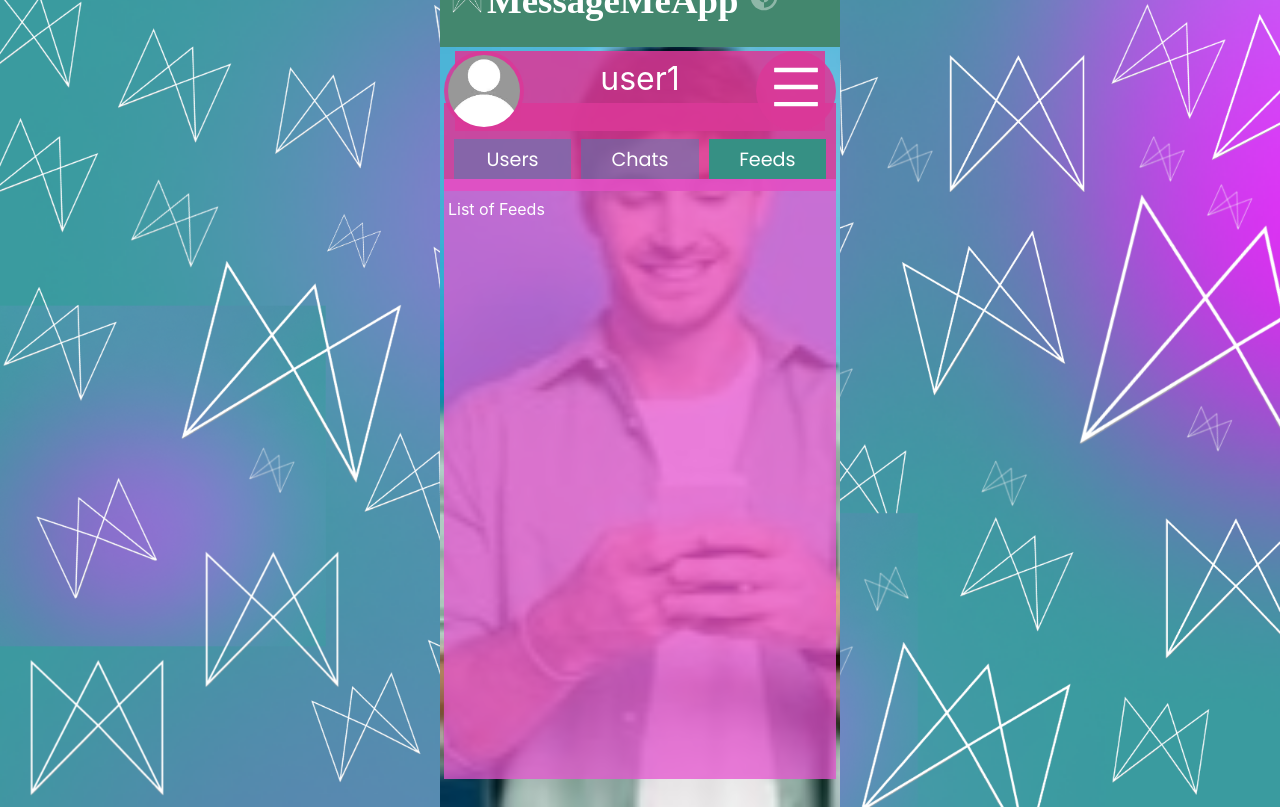
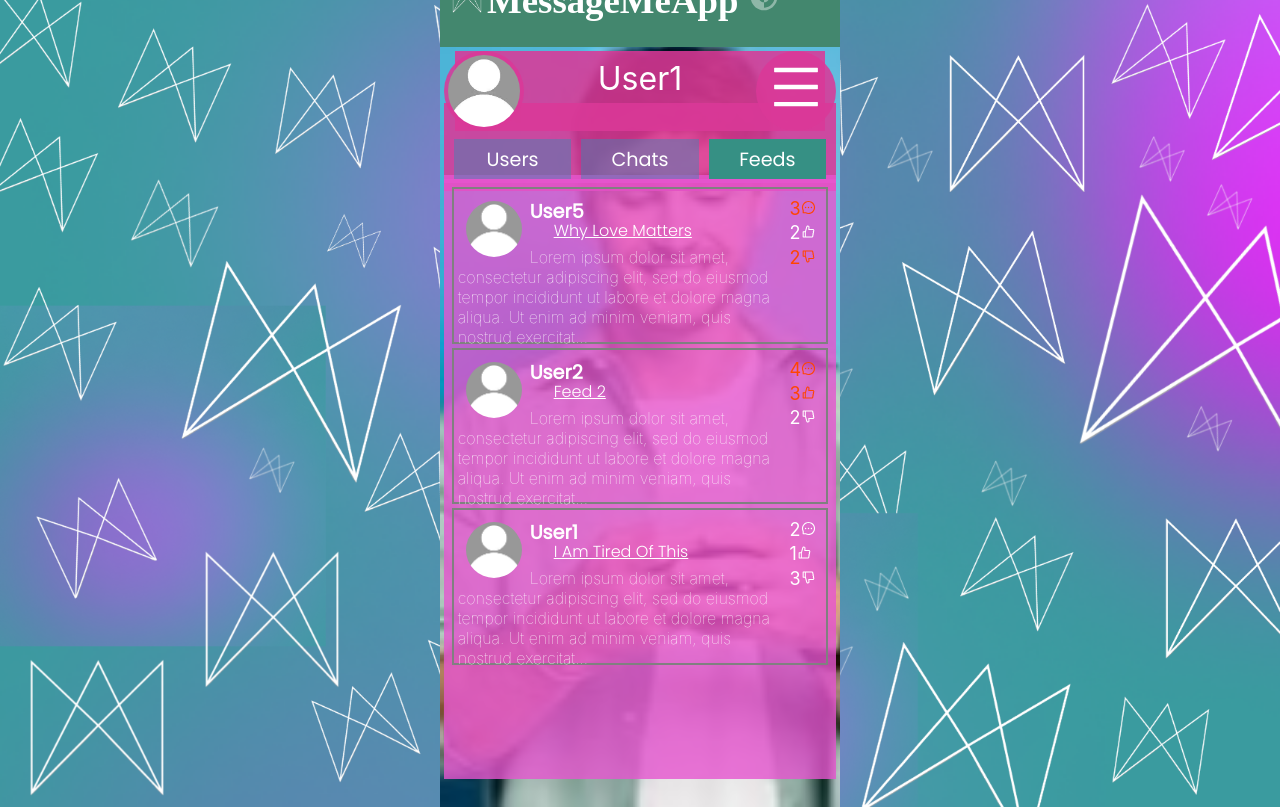
Before and after one commit to Eniel-hub/MessageMeApp, a React (Create React App) app in the folder front-end/: page /feeds in a window 1280 px wide. Built offline with nearby package versions, Linux system fonts and the light colour scheme; a web font is replaced by a local one.

Commit message:
load feeds list

```diff
--- a/front-end/src/components/Feeds.js
+++ b/front-end/src/components/Feeds.js
@@ -1,7 +1,10 @@
 import Dashboard from './Dashboard'
 import { useEffect, useState } from "react"
+import Newfeed from './Newfeed'
 import Search from './Search'
-
+import feeds from '../samples/sampleFeeds.json'
+import profilePictureDefault from '../imgs/profilePictureDefault.jpg'
+import {AiOutlineMessage, AiOutlineLike, AiOutlineDislike} from "react-icons/ai"
 const Feeds = ({User, themeCon}) => {
   const [showsearch, setshowsearch] = useState(false)
 
@@ -15,13 +18,91 @@ const Feeds = ({User, themeCon}) => {
   useEffect(() => { //load the theme
     themeCon()
   });
+
+  const newFeed = () =>{
+    console.log('newFeed')
+  }
+
+  const hasLiked = (users) =>{
+    const hasliked = users.filter(user =>{
+      if(user.username == User){
+        return user
+      }
+    })
+    return hasliked[0] ? true : false
+  }
+
+  const hasDisliked = (users) =>{
+    const hasdisliked = users.filter(user =>{
+      if(user.username == User){
+        return user
+      }
+    })
+    return hasdisliked[0] ? true : false
+  }
+
+  const hasCommented = (users) =>{
+    const hascommented = users.filter(user =>{
+      if(user.author == User){
+        return user
+      }
+    })
+    return hascommented[0] ? true : false
+  }
+
   return (
     <div>
         <Dashboard username = {User} searchButton = {searchButton}/>
-        <div className="app-content">
+        <div className="app-content" style={{height : 'fit-content'}}>
           {showsearch && <Search searchButton = {searchButton} search = {search}/>}
+        </div>
+        <div className={`app-content ${showsearch ? 'app-content-m' : 'app-content-M'}`}>
+          {
+            feeds && feeds.map( feed => {
+              return (
+                <div className="feed-list" key={feed.id}>
+                  <div className="feed-list-cpn">
+                    <div className="feed-list-img">
+                      <img
+                        src= {profilePictureDefault}
+                        alt='nothing to show'
+                        className='pp-user-list'
+                      />
+                    </div>
+                    <div className="feed-list-author">
+                      {feed.author}
+                    </div>
+                    <div className="feed-list-title">
+                      {feed.title}
+                    </div>
+                    <div className="feed-list-content">
+                      {
+                        feed.content.length >= 171 ? feed.content.slice(0, 171)+'...' : feed.content
+                      }
+                    </div>
+                  </div>
+                  <div className="feed-list-reactions">
+                    <div className={`feed-list-reaction ${hasCommented(feed.comments.list) && 'feed-list-commented'}`}>
+                    {feed.comments.counter}
+                    <AiOutlineMessage style={{width : '15px', height : '15px', marginRight : '1%'}}/>
+                    </div>
+                    <div className={`feed-list-reaction ${hasLiked(feed.like.list) && 'feed-list-liked'}`}>
+                    {feed.like.counter}
+                    <AiOutlineLike style={{width : '15px', height : '15px', marginRight : '1%'}}/>
+                    </div>
+                    <div className={`feed-list-reaction ${hasDisliked(feed.dislike.list) && 'feed-list-disliked'}`}>
+                    {feed.dislike.counter}
+                    <AiOutlineDislike style={{width : '15px', height : '15px', marginRight : '1%'}}/>
+                    </div>
+                  </div>
 
-          <p>List of Feeds</p>
+                </div>
+              )
+            })
+          }
+          <div className={`newFeed-div ${showsearch && 'newFeed-div-m'}`}>
+            <Newfeed newFeed = {newFeed}/>
+          </div>
         </div>
     </div>
   )
--- /dev/null
+++ b/front-end/src/components/Newfeed.js
@@ -0,0 +1,16 @@
+import {BsFillChatLeftTextFill} from 'react-icons/bs'
+
+const Newchat = ({newFeed}) => {
+    const newMessageStyle = {
+        height : '40px',
+        width : '40px',
+        margin: 'auto'
+    }
+  return (
+    <div>
+        <BsFillChatLeftTextFill onClick={newFeed} style={newMessageStyle}/>
+    </div>
+  )
+}
+
+export default Newchat
--- a/front-end/src/components/Users.js
+++ b/front-end/src/components/Users.js
@@ -21,9 +21,10 @@ const Users = ({User, themeCon}) => {
   return (
     <div>
         <Dashboard username = {User} searchButton = {searchButton}/>
-
-        <div className="app-content">
+        <div className="app-content" style={{height : 'fit-content'}}>
           {showsearch && <Search searchButton = {searchButton} search = {search}/>}
+        </div>
+        <div className={`app-content ${showsearch ? 'app-content-m' : 'app-content-M'}`}>
           {
             users && users.map( user => {
               if (user.username !== User){
--- a/front-end/src/index.css
+++ b/front-end/src/index.css
@@ -221,6 +221,7 @@ h1{
   margin: auto;
   color: white;
   text-align: center;
+  text-transform: capitalize;
   /* z-index: 5; */
 }
 
@@ -243,6 +244,7 @@ h1{
   text-align: center;
   font-size: xx-large;
   text-align: center;
+  text-transform: capitalize;
   vertical-align: middle;
 }
 
@@ -302,6 +304,7 @@ h1{
   height: 5vh;
   margin-left: 1%;
   margin-right: 1%;
+  margin-bottom: 3%;
   padding-top: .6vh;
   padding-right: 2%;
   padding-left: 2%;
@@ -340,14 +343,25 @@ h1{
 }
 
 .app-content{
-  height: 74vh;
   margin: -4% 1% 0% 1%;
   /* background-color: rgba(45, 16, 71, 0.75); */
   padding: 1%;
   /* margin-bottom: 2%; */
   color: white;
+}
+
+.app-content-m{
+  /* background-color: #112233; */
+  height: 69vh;
   overflow-y: scroll;
 }
+
+.app-content-M{
+  height: 74vh;
+  overflow-y: scroll;
+}
+
+/*Scroll bar*/
 
 /* width */
 ::-webkit-scrollbar {
@@ -392,6 +406,7 @@ h1{
   font-weight: bolder;
   font-family: Poppins;
   font-size: larger;
+  text-transform: capitalize;
 }
 .user-list-about{
   margin-top: -1vh;
@@ -416,6 +431,7 @@ h1{
   font-weight: bolder;
   font-family: Poppins;
   font-size: larger;
+  text-transform: capitalize;
 }
 .user-list-lastMsg{
   margin-top: -1vh;
@@ -425,14 +441,93 @@ h1{
 .newMessage-div{
   /* color: #43876E; */
   color: #112233;
-  margin-left: 65vw;
-  /* margin-left: 65vw; for bigger screen */
+  margin-left: 67vw;
+  /* margin-left: 25vw; for bigger screen */
   margin-top: 17vh;
   position: fixed;
   cursor: pointer;
 }
 
-.newMessage-div:hover{
-  border-color: #fff;
-  color: #fff;
+.newMessage-div-m{
+  margin-top: 12vh;
 }
+
+.newFeed-div{
+  position : fixed;
+  margin-top : -17%;
+  margin-left: 66%;
+}
+
+.newFeed-div-m{
+  margin-top : -23%;
+}
+
+.feed-list{
+  margin: 1%;
+  height: 145px;
+  border: solid 2.5px grey;
+  padding: 1%;
+  padding-top: 1%;
+  cursor: pointer;
+}
+.feed-list-cpn{
+  float: left;
+  width: 90%;
+}
+.feed-list:hover{
+  background-color: rgba(58, 31, 182, 0.5);
+}
+.feed-list-img{
+  float: left;
+}
+.feed-list-author{
+  margin-top: .5vh;
+  margin-bottom: 0%;
+  font-weight: bolder;
+  font-family: Poppins;
+  font-size: larger;
+  text-transform: capitalize;
+}
+.feed-list-title{
+  margin-top: -1vh;
+  margin-bottom: .5vh;
+  margin-left: 12vh;
+  font-weight: lighter;
+  font-family: Poppins;
+  font-size: medium;
+  text-transform: capitalize;
+  text-decoration: underline;
+}
+.feed-list-content{
+  font-weight: lighter;
+}
+.feed-list-reactions{
+  float: right;
+  width: 9%;
+  font-size: large;
+  font-weight: 400;
+  height: 145px;
+  /* background-color: rgb(14, 71, 71); */
+  padding: .5%;
+  padding-right: 0%;
+}
+
+.feed-list-liked{
+  color: orangered;
+}
+
+.feed-list-disliked{
+  color: orangered;
+}
+
+.feed-list-commented{
+  color: orangered;
+}
+
+.feed-list-reaction{
+  margin-top: 10%;
+  margin-right: 0%;
+}
+.feed-list-reaction:hover{
+  color: orange;
+}
--- a/front-end/src/samples/sampleFeeds.json
+++ b/front-end/src/samples/sampleFeeds.json
@@ -1,10 +1,13 @@
 [
     {
-        "author" : "user1",
+        "id" : 1,
+        "author" : "user5",
         "date": "02-27-2022",
         "title" : "why love matters",
         "content" : "Lorem ipsum dolor sit amet, consectetur adipiscing elit, sed do eiusmod tempor incididunt ut labore et dolore magna aliqua. Ut enim ad minim veniam, quis nostrud exercitation ullamco laboris nisi ut aliquip ex ea commodo consequat. Duis aute irure dolor in reprehenderit in voluptate velit esse cillum dolore eu fugiat nulla pariatur. Excepteur sint occaecat cupidatat non proident, sunt in culpa qui officia deserunt mollit anim id est laborum.",
-        "comments" : [
+        "comments" : {
+            "counter" : 3,
+            "list" : [
             {
                 "author" : "user1",
                 "content" : "Lorem ipsum dolor sit amet, consectetur adipiscing elit, sed do eiusmod tempor incididunt ut labore et dolore magna aliqua. Ut enim ad minim veniam, quis nostrud exercitation ullamco laboris nisi ut aliquip ex ea commodo consequat"
@@ -16,8 +19,8 @@
             {
                 "author" : "user3",
                 "content" : "Lorem ipsum dolor sit amet, consectetur adipiscing elit, sed do eiusmod tempor incididunt ut labore et dolore magna aliqua. Ut enim ad minim veniam, quis nostrud exercitation ullamco laboris nisi ut aliquip ex ea commodo consequat"
-            }
-        ],
+            }]
+        },
         "like" : {
             "counter" : 2,
             "list" : [
@@ -27,16 +30,23 @@
         "dislike" : {
             "counter" : 2,
             "list" : [
-                {"username" : "user4"},
+                {"username" : "user1"},
                 {"username" : "user5"}
             ]}
     },
     {
+        "id" : 2,
         "author" : "user2",
         "date": "03-07-2022",
-        "title" : "why love matters",
+        "title" : "Feed 2",
         "content" : "Lorem ipsum dolor sit amet, consectetur adipiscing elit, sed do eiusmod tempor incididunt ut labore et dolore magna aliqua. Ut enim ad minim veniam, quis nostrud exercitation ullamco laboris nisi ut aliquip ex ea commodo consequat. Duis aute irure dolor in reprehenderit in voluptate velit esse cillum dolore eu fugiat nulla pariatur. Excepteur sint occaecat cupidatat non proident, sunt in culpa qui officia deserunt mollit anim id est laborum.",
-        "comments" : [
+        "comments" : {
+            "counter" : 4,
+            "list" : [
+            {
+                "author" : "user5",
+                "content" : "Lorem ipsum dolor sit amet, consectetur adipiscing elit, sed do eiusmod tempor incididunt ut labore et dolore magna aliqua. Ut enim ad minim veniam, quis nostrud exercitation ullamco laboris nisi ut aliquip ex ea commodo consequat"
+            },
             {
                 "author" : "user1",
                 "content" : "Lorem ipsum dolor sit amet, consectetur adipiscing elit, sed do eiusmod tempor incididunt ut labore et dolore magna aliqua. Ut enim ad minim veniam, quis nostrud exercitation ullamco laboris nisi ut aliquip ex ea commodo consequat"
@@ -48,13 +58,14 @@
             {
                 "author" : "user3",
                 "content" : "Lorem ipsum dolor sit amet, consectetur adipiscing elit, sed do eiusmod tempor incididunt ut labore et dolore magna aliqua. Ut enim ad minim veniam, quis nostrud exercitation ullamco laboris nisi ut aliquip ex ea commodo consequat"
-            }
-        ],
+            }]
+        },
         "like" : {
-            "counter" : 2,
+            "counter" : 3,
             "list" : [
                 {"username" : "user1"},
-                {"username" : "user3"}
+                {"username" : "user3"},
+                {"username" : "user2"}
             ] } ,
         "dislike" : {
             "counter" : 2,
@@ -64,15 +75,14 @@
             ]}
     },
     {
+        "id" : 3,
         "author" : "user1",
         "date": "02-27-2022",
-        "title" : "why love matters",
+        "title" : "I am tired of this",
         "content" : "Lorem ipsum dolor sit amet, consectetur adipiscing elit, sed do eiusmod tempor incididunt ut labore et dolore magna aliqua. Ut enim ad minim veniam, quis nostrud exercitation ullamco laboris nisi ut aliquip ex ea commodo consequat. Duis aute irure dolor in reprehenderit in voluptate velit esse cillum dolore eu fugiat nulla pariatur. Excepteur sint occaecat cupidatat non proident, sunt in culpa qui officia deserunt mollit anim id est laborum.",
-        "comments" : [
-            {
-                "author" : "user1",
-                "content" : "Lorem ipsum dolor sit amet, consectetur adipiscing elit, sed do eiusmod tempor incididunt ut labore et dolore magna aliqua. Ut enim ad minim veniam, quis nostrud exercitation ullamco laboris nisi ut aliquip ex ea commodo consequat"
-            },
+        "comments" : {
+            "counter" : 2,
+            "list" : [
             {
                 "author" : "user2",
                 "content" : "Lorem ipsum dolor sit amet, consectetur adipiscing elit, sed do eiusmod tempor incididunt ut labore et dolore magna aliqua. Ut enim ad minim veniam, quis nostrud exercitation ullamco laboris nisi ut aliquip ex ea commodo consequat"
@@ -80,19 +90,19 @@
             {
                 "author" : "user3",
                 "content" : "Lorem ipsum dolor sit amet, consectetur adipiscing elit, sed do eiusmod tempor incididunt ut labore et dolore magna aliqua. Ut enim ad minim veniam, quis nostrud exercitation ullamco laboris nisi ut aliquip ex ea commodo consequat"
-            }
-        ],
+            }]
+        },
         "like" : {
-            "counter" : 2,
+            "counter" : 1,
             "list" : [
-                {"username" : "user2"},
-                {"username" : "user3"}
+                {"username" : "user2"}
             ] } ,
         "dislike" : {
-            "counter" : 2,
+            "counter" : 3,
             "list" : [
                 {"username" : "user4"},
-                {"username" : "user5"}
+                {"username" : "user5"},
+                {"username" : "user3"}
             ]}
     }
 ]
```
Also changed, not shown: front-end/src/ThemeController.js (+16 -2 lines), front-end/src/components/Chats.js (+4 -3 lines), 1 other file (tests, documents, lock files or other folders).
